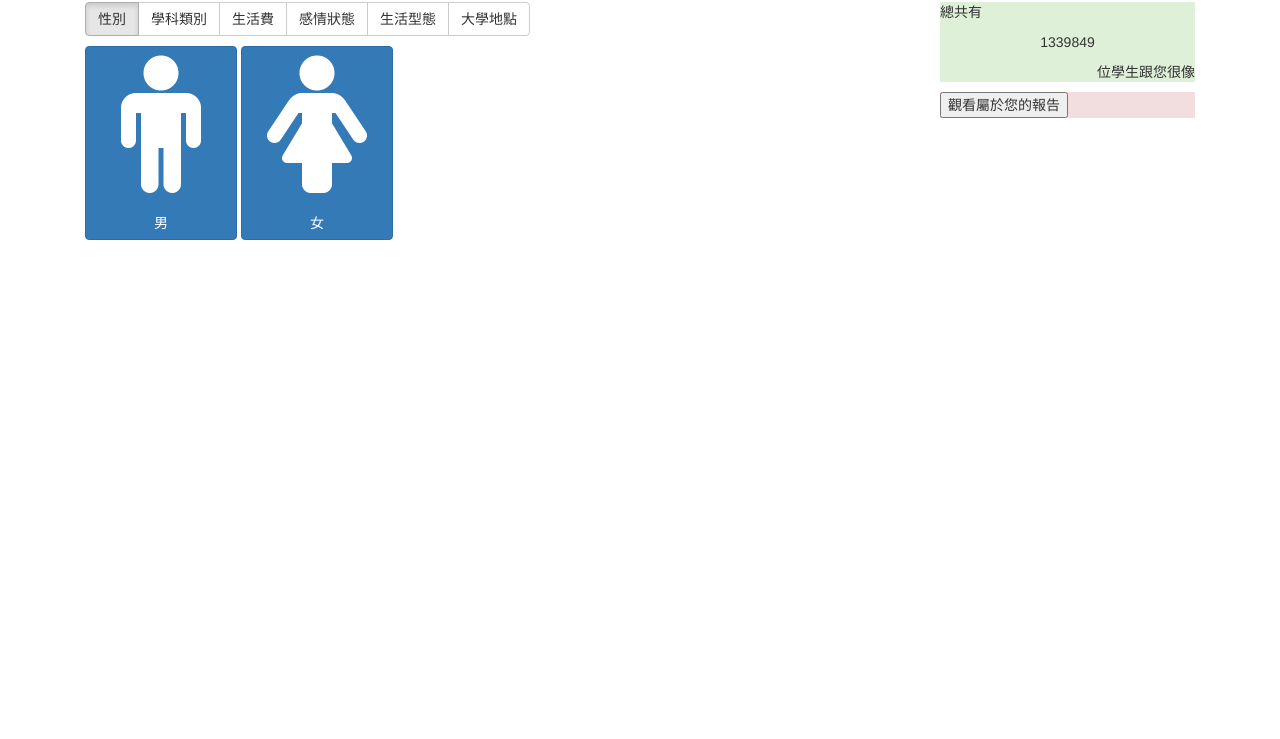
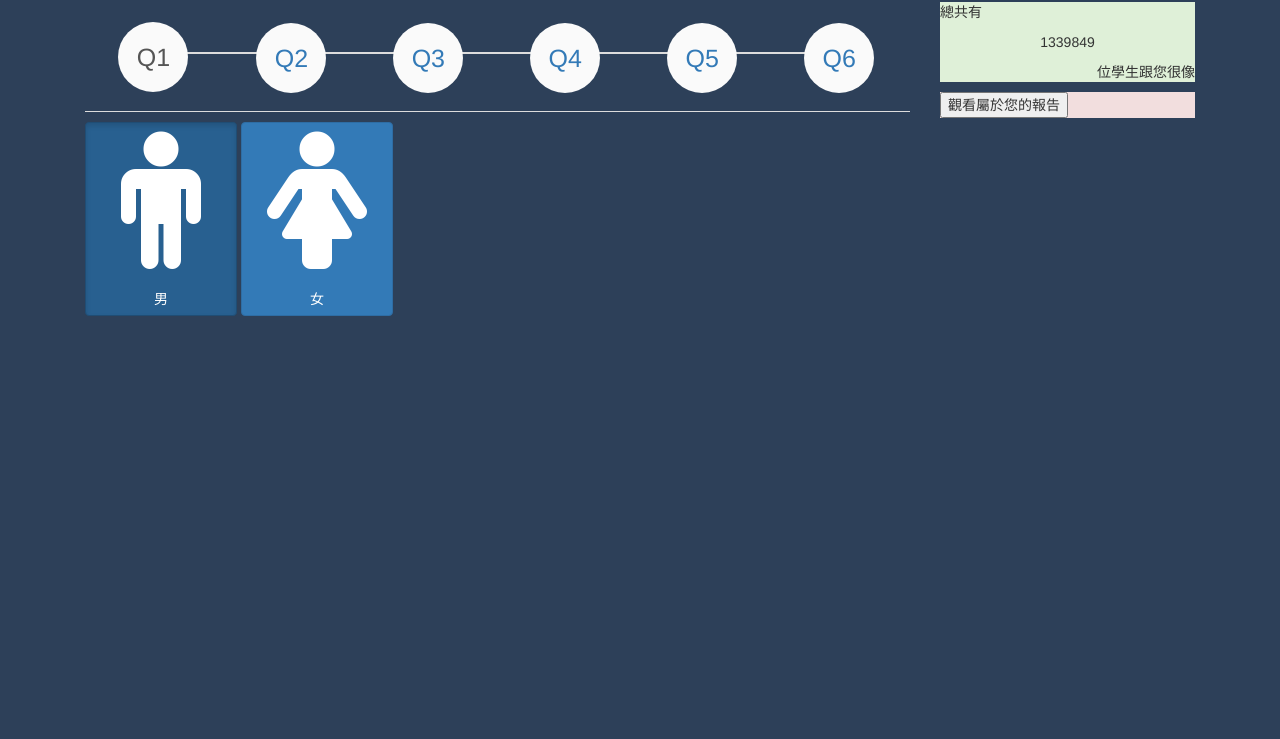
Before and after one commit to spada8299/student-like-U, a plain HTML site: page index.html in a window 1280 px wide. Shown: the part 61-800 px from the top of the page. Drawn offline with nearby package versions, Linux system fonts and the light colour scheme.

Commit message:
nav bar 調整

```diff
--- a/css/main.css
+++ b/css/main.css
@@ -1,3 +1,7 @@
+body {
+	background-color: #2D4059;
+}
+
 .fa-5x {
 	font-size: 10em;
 }
@@ -6,3 +10,61 @@
 	width: 152px;
 	margin-top: 10px;
 }
+
+.round {
+	width: 70px;
+	height: 70px;
+	border-radius: 50%;
+	line-height: 70px;
+    display: inline-block;
+    background: white;
+    z-index: 2;
+    position: absolute;
+    left: 0;
+    text-align: center;
+    font-size: 25px;
+    background: #fafafa;
+    top: 0;
+}
+
+li {
+	width: 16.6%;
+
+}
+
+li a{
+   width: 70px;
+   height: 70px;
+   margin: 20px auto;
+   border-radius: 100%;
+   border: 0;
+   padding: 0;
+   text-align: center;
+}
+
+.nav-tabs>li.active>a, .nav-tabs>li.active>a:focus, .nav-tabs>li.active>a:hover {
+    border: 0px solid #ddd;
+    background: rgba(0,0,0,0);
+}
+
+.nav-tabs>li>a:hover {
+    border-color: rgba(0,0,0,0);
+    background: rgba(0,0,0,0);
+}
+
+.nav-tabs>li>a {
+	margin-right: auto;
+	margin-left: auto;
+}
+
+.liner{
+    height: 2px;
+    background: #ddd;
+    position: absolute;
+    width: 80%;
+    margin: 0 auto;
+    left: 0;
+    right: 0;
+    top: 50px;
+    z-index: 1;
+}
--- a/index.html
+++ b/index.html
@@ -18,16 +18,44 @@
 		</header>
 		<section class="container">
 			<div class="col-md-9">
-				<div class="btn-group" data-toggle="buttons">
-					<label class="btn btn-default" id="btn1"><input type="radio" name="toggle" checked>性別</label>
-				 	<label class="btn btn-default" id="btn2"><input type="radio" name="toggle">學科類別</label>
-					<label class="btn btn-default" id="btn3"><input type="radio" name="toggle">生活費</label>
-					<label class="btn btn-default" id="btn4"><input type="radio" name="toggle">感情狀態</label>
-					<label class="btn btn-default" id="btn5"><input type="radio" name="toggle">生活型態</label>
-					<label class="btn btn-default" id="btn6"><input type="radio" name="toggle">大學地點</label>
+
+				<div class="" data-toggle="buttons">
+					<ul class="nav nav-tabs" id="myTab">
+						<div class="liner"></div>
+						<li class="active">
+	                     	<a href="#q1" data-toggle="tab" title="性別">
+	                      		<span class="round one">Q1</span>
+	                  	</a></li>
+
+		                <li class=""><a href="#q2" data-toggle="tab" title="profile">
+		                    <span class="round two">Q2</span>
+		                    </a>
+		                </li>
+                 		<li class=""><a href="#q3" data-toggle="tab" title="bootsnipp goodies">
+                     		<span class="round three">Q3</span> </a>
+                     	</li>
+
+                     	<li class=""><a href="#q4" data-toggle="tab" title="blah blah">
+                         	<span class="round four">Q4</span>
+                     	</a></li>
+
+                     	<li class=""><a href="#q5" data-toggle="tab" title="completed">
+                         	<span class="round five">Q5</span> </a>
+                     	</li>
+                     	<li class=""><a href="#q6" data-toggle="tab" title="completed">
+                         	<span class="round five">Q6</span> </a>
+                     	</li>
+					</ul>
+					<!-- <label class="btn round active" id="btn1"><input type="radio" name="toggle" checked>性別</label>
+				 	<label class="btn btn-default round" id="btn2"><input type="radio" name="toggle">學科類別</label>
+					<label class="btn btn-default round" id="btn3"><input type="radio" name="toggle">生活費</label>
+					<label class="btn btn-default round" id="btn4"><input type="radio" name="toggle">感情狀態</label>
+					<label class="btn btn-default round" id="btn5"><input type="radio" name="toggle">生活型態</label>
+					<label class="btn btn-default round" id="btn6"><input type="radio" name="toggle">大學地點</label> -->
 				</div>
 				<form role="form">
-					<div class="form-group" id="q1" data-toggle="buttons">
+					<div class="tab-content">
+						<div role="tabpanel" class="form-group tab-pane fade in active" id="q1" data-toggle="buttons">
 							<label class="btn btn-primary">
 								<input type="radio" name="gender"><i class="fa fa-male fa-5x"></i><br><br>男
 							</label>
@@ -35,7 +63,7 @@
 								<input type="radio" name="gender"> <i class="fa fa-female fa-5x"></i><br><br>女
 							</label>
 						</div>
-					<div class="form-group" id="q2" style="display: none;" data-toggle="buttons">
+						<div role="tabpanel" class="form-group tab-pane fade" id="q2" data-toggle="buttons">
 							<label class="btn btn-primary">
 								<input type="radio" name="subject"><i class="fa fa-laptop fa-4x"></i><br><br> 資訊學群
 							</label>
@@ -91,7 +119,7 @@
 								<input type="radio" name="subject"><i class="fa fa-bicycle fa-4x"></i><br><br> 遊憩與運動學群
 							</label>
 						</div>
-					<div class="form-group" id="q3" style="display: none;" data-toggle="buttons">
+						<div role="tabpanel" class="form-group tab-pane fade" id="q3" data-toggle="buttons">
 							<label class="btn btn-primary">
 								<input type="radio" name="expenses"><i class="fa fa-money"></i><br><br> 10000以下
 							</label>
@@ -117,7 +145,7 @@
 								<input type="radio" name="expenses"><i class="fa fa-money fa-2x"></i><i class="fa fa-money fa-2x"></i><i class="fa fa-money fa-2x"></i><i class="fa fa-money fa-2x"></i><i class="fa fa-money fa-2x"></i><i class="fa fa-money fa-2x"></i><i class="fa fa-money fa-2x"></i><i class="fa fa-money fa-2x"></i><br><br> 40001以上
 							</label>
 						</div>
-					<div class="form-group" id="q4" style="display: none;" data-toggle="buttons">
+						<div role="tabpanel" class="form-group tab-pane fade" id="q4" data-toggle="buttons">
 							<label class="btn btn-primary">
 								<input type="radio" name="status"><i class="icon-single fa-4x"></i><br><br> 單身
 							</label>
@@ -125,7 +153,7 @@
 								<input type="radio" name="status"><i class="icon-couple fa-4x"></i><br><br> 情侶
 							</label>
 						</div>
-					<div class="form-group" id="q5" style="display: none;" data-toggle="buttons">
+						<div role="tabpanel" class="form-group tab-pane fade" id="q5" data-toggle="buttons">
 							<label class="btn btn-primary">
 								<input type="radio" name="traffic"><i class="fa fa-building-o fa-4x"></i> 住宿
 							</label>
@@ -133,7 +161,7 @@
 								<input type="radio" name="traffic"><i class="fa fa-subway fa-4x"></i> 通勤
 							</label>
 						</div>
-					<div class="form-group" id="q6" style="display: none;" data-toggle="buttons">
+						<div role="tabpanel" class="form-group tab-pane fade" id="q6" data-toggle="buttons">
 							<label>
 								<input type="radio" name="region"> 北部
 							</label>
@@ -147,7 +175,9 @@
 								<input type="radio" name="region"> 東部
 							</label>
 						</div>
+					</div>
 				</form>
+
 			</div>
 			<div class="col-md-3">
 				<div class="bg-success">
```
Lines whose indentation alone changed are shown as unchanged.
